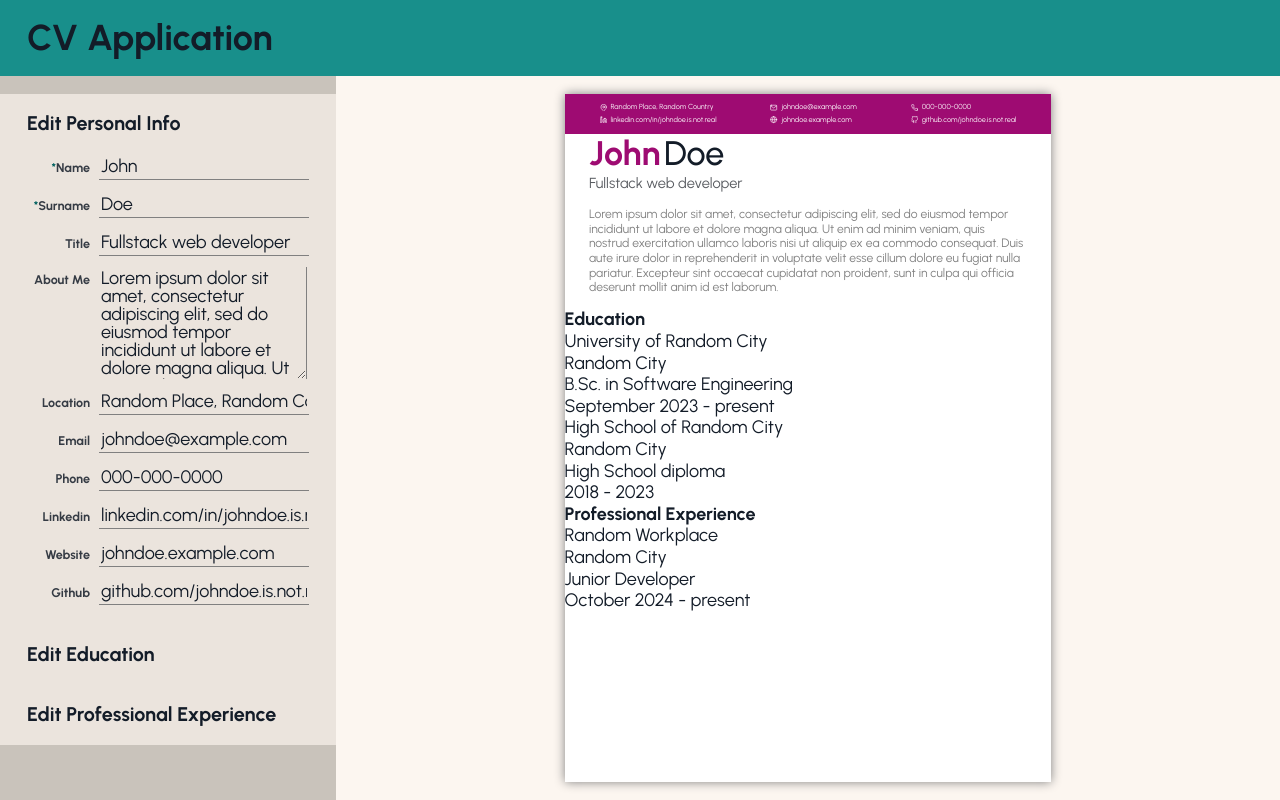
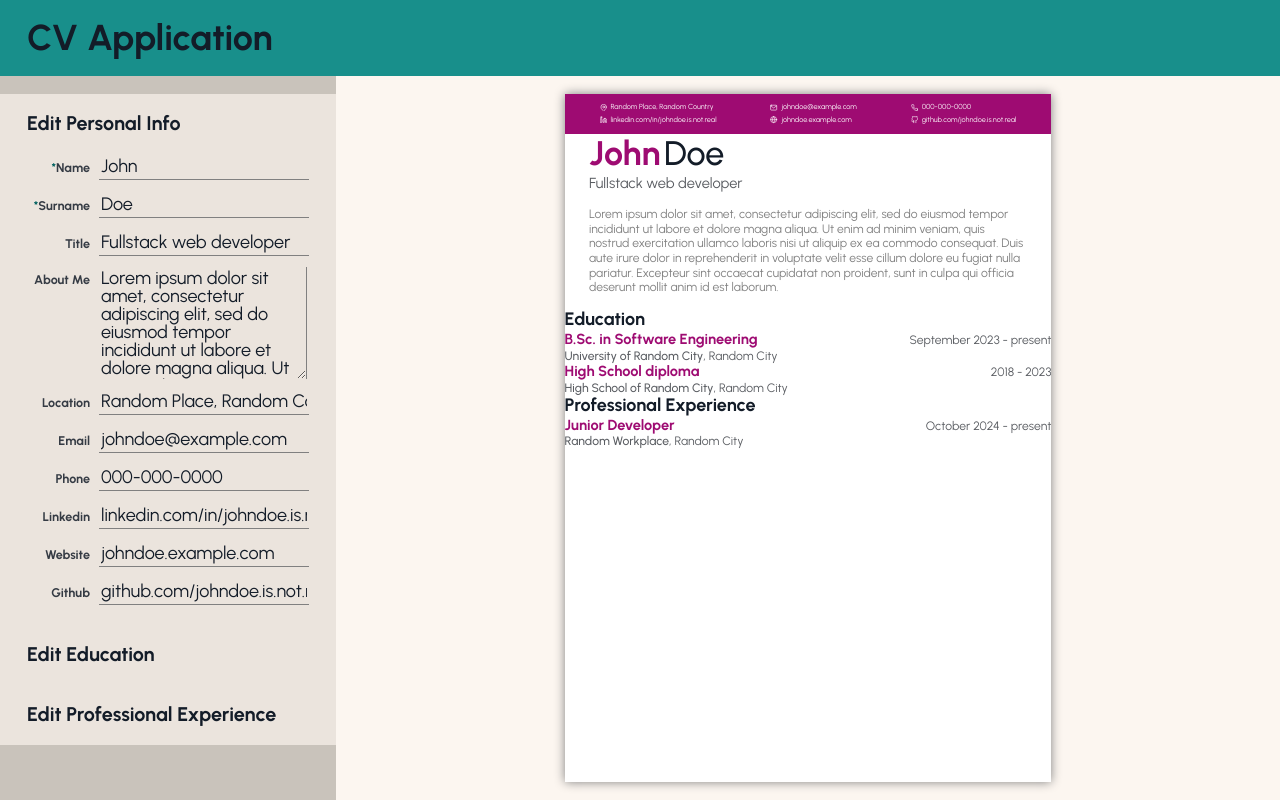
Before and after one commit to frarosset/cv-application, a React (Vite) app: page / in a window 1280 px wide. Built offline with nearby package versions, Linux system fonts and the light colour scheme.

Commit message:
style(PreviewItemWithDates): add style to PreviewItemWithDates component

```diff
--- a/src/components/preview/PreviewItemWithDates.jsx
+++ b/src/components/preview/PreviewItemWithDates.jsx
@@ -1,4 +1,5 @@
 import Text from "../base/Text.jsx";
+import "../../styles/preview/PreviewItemWithDates.css";
 
 function PreviewItemWithDates({ itemData, customClass, textProperties }) {
   const datesValue = getDatesStr(itemData);
--- a/src/components/preview/PreviewListWithDates.jsx
+++ b/src/components/preview/PreviewListWithDates.jsx
@@ -1,6 +1,6 @@
 import PreviewItemWithDates from "./PreviewItemWithDates.jsx";
 
-function PreviewListithDates({ data, customClass, textProperties }) {
+function PreviewListWithDates({ data, customClass, textProperties }) {
   return (
     <ul className={`preview-list-with-dates ${customClass}`}>
       {data.map((itemData) => (
@@ -15,4 +15,4 @@ function PreviewListithDates({ data, customClass, textProperties }) {
   );
 }
 
-export default PreviewListithDates;
+export default PreviewListWithDates;
--- /dev/null
+++ b/src/styles/preview/PreviewItemWithDates.css
@@ -0,0 +1,42 @@
+.preview-item-with-dates {
+  display: grid;
+  grid-template-areas:
+    "role role dates"
+    "institution  address address";
+
+  grid-template-columns: max-content 1fr max-content;
+  align-items: baseline;
+
+  font-size: var(--preview-main-fontsize);
+}
+
+.preview-item-with-dates .role,
+.preview-item-with-dates .degree {
+  grid-area: role;
+  font-weight: 600;
+  color: var(--preview-page-accent-color);
+  font-size: var(--preview-accent-fontsize);
+}
+
+.preview-item-with-dates .dates {
+  grid-area: dates;
+  color: var(--preview-sub-text-color);
+  padding-left: 3em;
+}
+
+.preview-item-with-dates .institution {
+  grid-area: institution;
+  font-weight: 500;
+  color: var(--preview-sub-text-color);
+}
+
+.preview-item-with-dates .address::before {
+  content: ", ";
+  color: var(--preview-sub-text-color);
+}
+
+.preview-item-with-dates .address {
+  grid-area: address;
+  justify-self: start;
+  color: var(--preview-sub-text-color);
+}
--- a/src/styles/variables.css
+++ b/src/styles/variables.css
@@ -114,6 +114,9 @@
   --preview-title-fontsize: 3cqw;
   --preview-about-me-fontsize: 2.5cqw;
 
+  --preview-main-fontsize: 2.5cqw;
+  --preview-accent-fontsize: 3cqw;
+
   /* --box-radius: max(6px, 0.9vmin); */
 
   /* Shadows */
```
